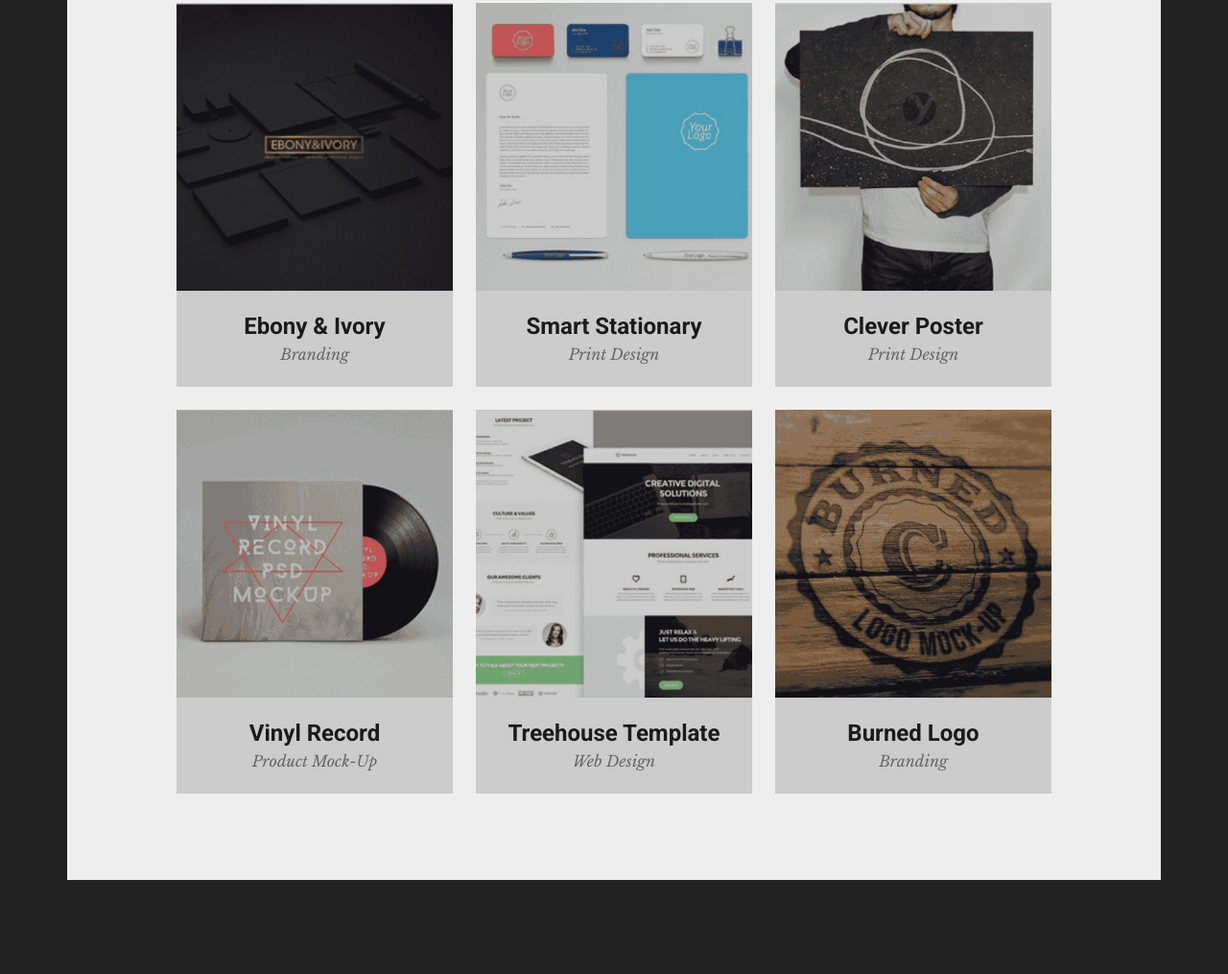
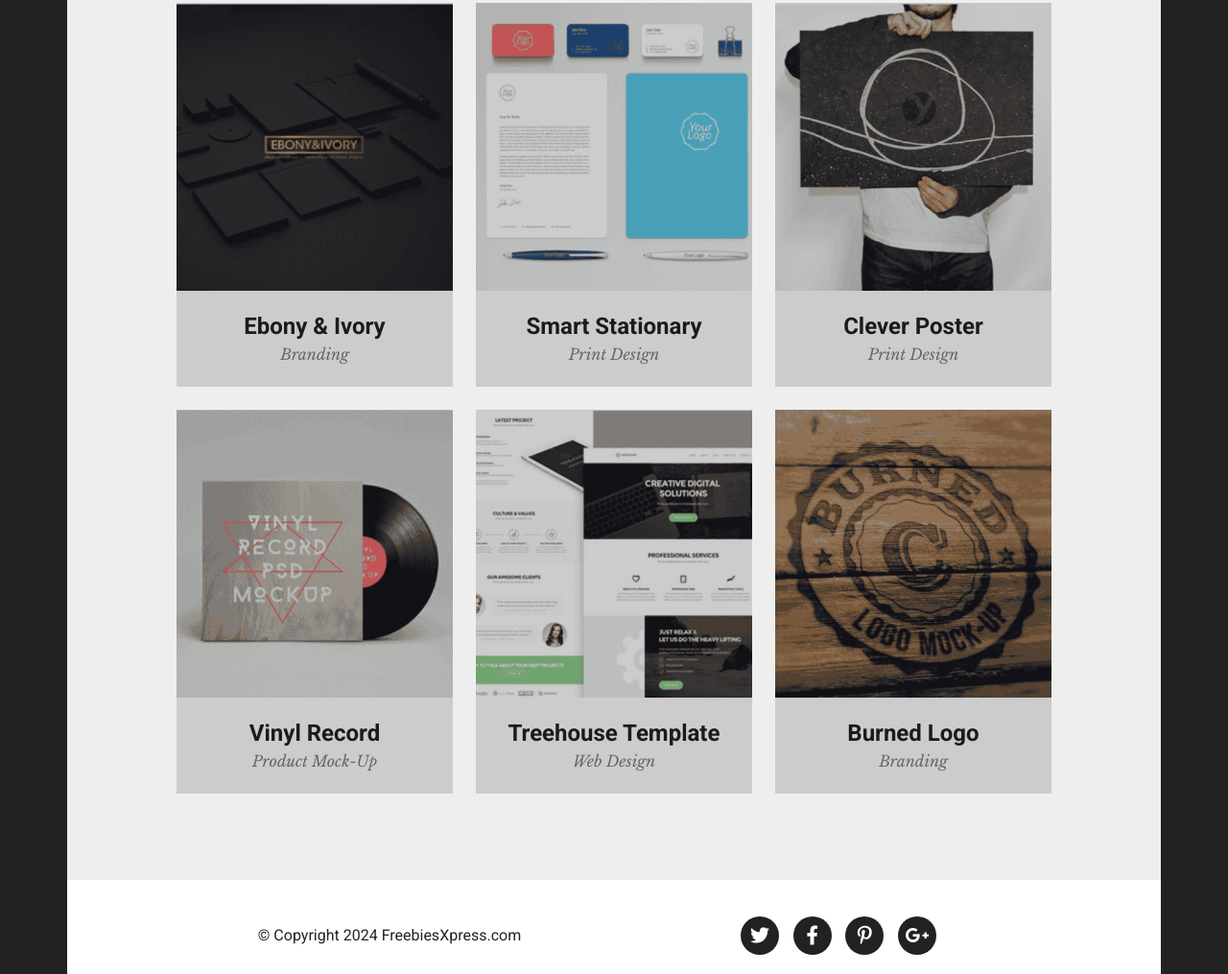
Before and after one commit to PiotrKoduje/Studio, a website: page index.html in a window 1280 px wide. Shown: the part 1461-2476 px from the top of the page at 96% size. Before the commit the page ends 2378 px from the top, so only its background shows below. Drawn offline with nearby package versions, Linux system fonts and the light colour scheme.

Commit message:
Add footer

```diff
--- a/index.html
+++ b/index.html
@@ -160,5 +160,23 @@
             </div>
         </div>
     </section>
+
+    <footer>
+        <div class="container">
+            <div class="wrapper">
+                <div class="row gy-2">
+                    <div class="col-lg-6 d-lg-second">
+                        <p>&copy; Copyright 2024 FreebiesXpress.com</p>
+                    </div>
+                    <div class="col-lg-6 d-lg-first">
+                        <i class="fab fa-twitter"></i>
+                        <i class="fab fa-facebook-f"></i>
+                        <i class="fa-brands fa-pinterest-p"></i>
+                        <i class="fa-brands fa-google-plus-g"></i>
+                    </div>
+                </div>
+            </div>
+        </div>
+    </footer>
 </body>
 </html>
--- a/sass/style.scss
+++ b/sass/style.scss
@@ -23,11 +23,6 @@ body{
 
 .up{
     z-index: 2;
-}
-
-.test{
-    border: 1px solid blue;
-    height: 360px;
 }
 
 .border{
@@ -278,6 +273,72 @@ body{
     }
 }
 
+/*Footer*/
+footer{
+    color: $background-color-dark;
+
+    .container{
+        padding: 20px 0;
+        background-color: white;
+
+        .wrapper{
+            width: 80%;
+            margin: 0 auto;
+
+            .row{
+                margin-top: 10px;
+                display: flex;
+
+                .col-lg-6{
+                    text-align: center;
+                    height: 40px;
+
+                    p{
+                        line-height: 40px;
+                        font-family: $font-header;
+                    }
+
+                    i{
+                        display: inline-block;
+                        line-height: 40px;
+                        width: 40px;
+                        height: 40px;
+                        border-radius: 20px;
+                        font-size: 20px;
+                        background-color: $background-color-dark;
+                        color: white;
+                        margin-right: 5px;
+                        margin-left: 5px;
+                        transition: all .3s;
+
+                        &:hover{
+                            cursor: pointer;
+                            transform: scale(1.1);
+                        }
+
+                        &:nth-child(1):hover{
+                            background-color: #00acee;
+                        }
+
+                        &:nth-child(2):hover{
+                            background-color: #3b5998;
+                        }
+
+                        &:nth-child(3):hover{
+                            background-color: #E60023;
+                        }
+
+                        &:nth-child(4):hover{
+                            background-color: #DB4437;
+                        }
+
+                    }
+                }
+            }
+        }
+    }
+}
+
 /*Media*/
 @media (max-width: 992px){
     .splash{
@@ -321,6 +382,16 @@ body{
             h2{
                 font-size: 22px;
             }
+        }
+    }
+
+    footer{
+        .d-lg-first{
+            order: 1;
+        }
+
+        .d-lg-second{
+            order: 2;
         }
     }
 }
```
Also changed, not shown: css/style.css, 1 other file.
